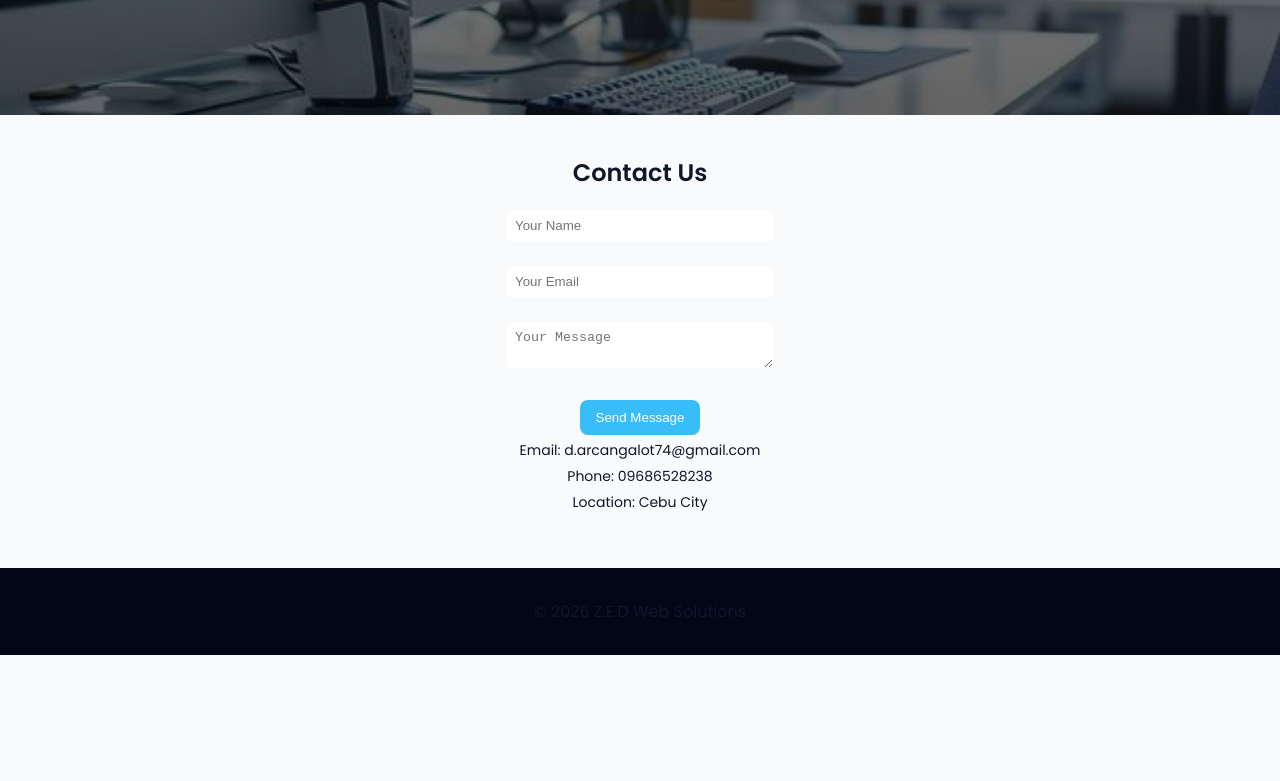
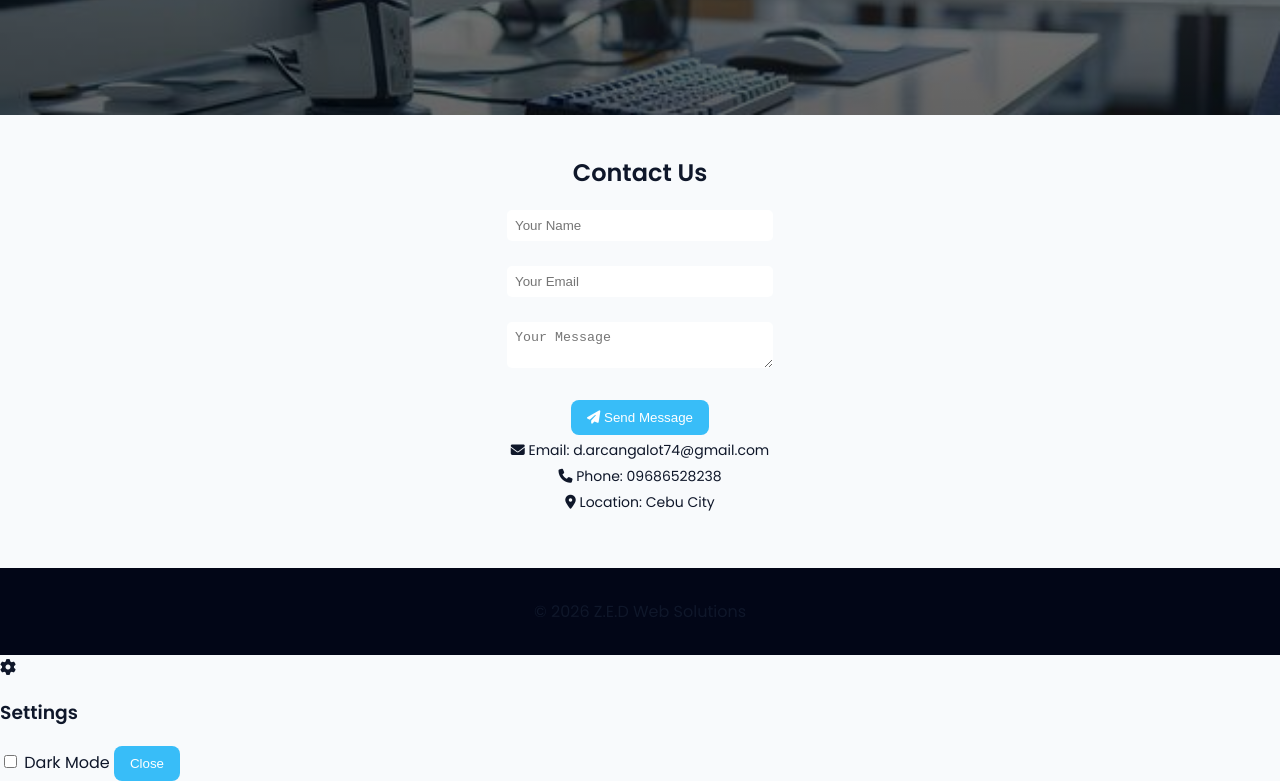
Before and after one commit to DrekAlt/Final-Exam, a plain HTML site: page contact.html in a window 1280 px wide. Shown: the part 348-1129 px from the top of the page. Before the commit the page ends 1003 px from the top, so only its background shows below. Drawn offline with Linux system fonts and the light colour scheme.

Commit message:
Update contact.html

```diff
--- a/contact.html
+++ b/contact.html
@@ -3,6 +3,7 @@
 <head>
     <title>Contact - Z.E.D Web Solutions</title>
     <link rel="stylesheet" href="style.css">
+    <link rel="stylesheet" href="https://cdnjs.cloudflare.com/ajax/libs/font-awesome/6.5.0/css/all.min.css">
 </head>
 
 <body>
@@ -25,19 +26,31 @@
         <input type="text" placeholder="Your Name" required><br><br>
         <input type="email" placeholder="Your Email" required><br><br>
         <textarea placeholder="Your Message" required></textarea><br><br>
-        <button type="submit">Send Message</button>
+        <button type="submit"><i class="fas fa-paper-plane"></i> Send Message</button>
     </form>
 
-    <p>Email: d.arcangalot74@gmail.com</p>
-    <p>Phone: 09686528238</p>
-    <p>Location: Cebu City</p>
+    <p><i class="fas fa-envelope"></i> Email: d.arcangalot74@gmail.com</p>
+    <p><i class="fas fa-phone"></i> Phone: 09686528238</p>
+    <p><i class="fas fa-map-marker-alt"></i> Location: Cebu City</p>
 </section>
 
 <footer>
     <p>© 2026 Z.E.D Web Solutions</p>
 </footer>
 
+<div id="settings-btn">
+    <i class="fas fa-cog"></i>
+</div>
+
+<div id="settings-pane">
+    <h3>Settings</h3>
+    <label>
+        <input type="checkbox" id="darkModeToggle">
+        Dark Mode
+    </label>
+    <button id="closeSettings">Close</button>
+</div>
+
 <script src="script.js"></script>
-
 </body>
 </html>
```
